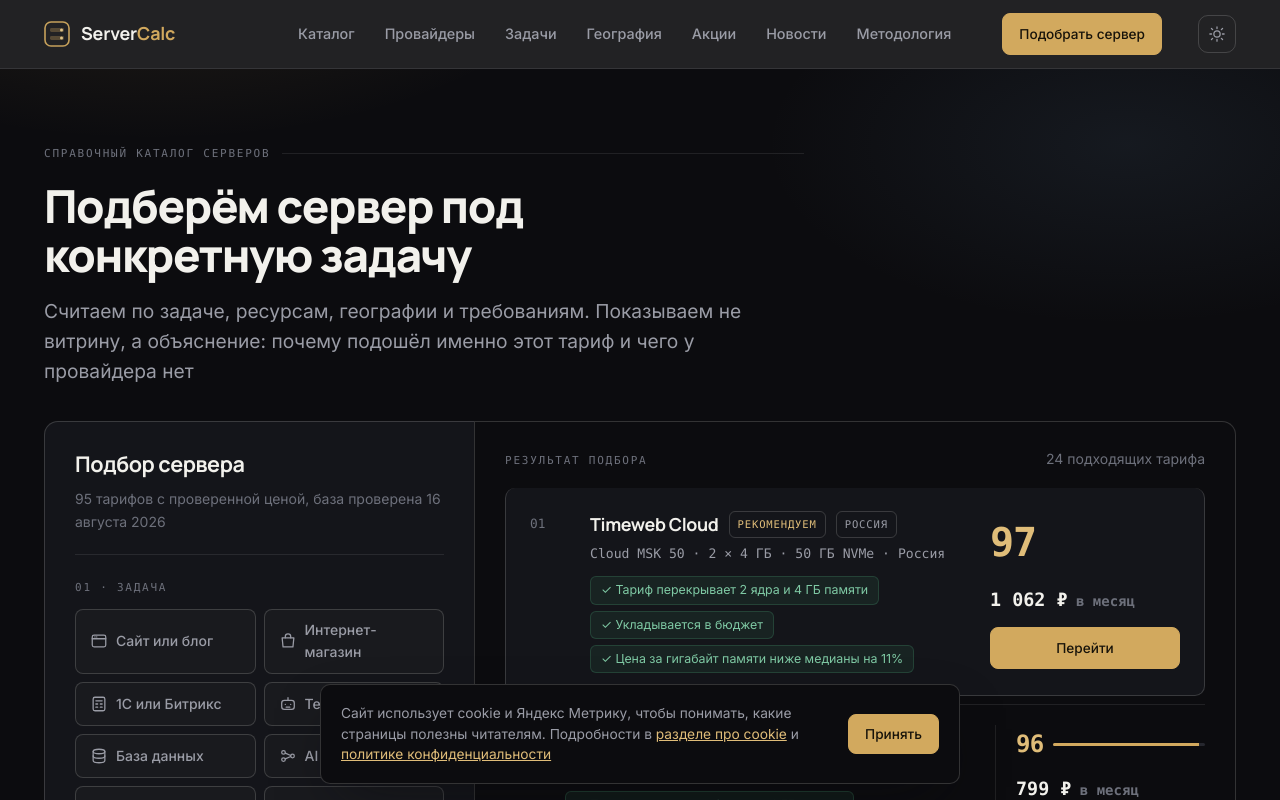
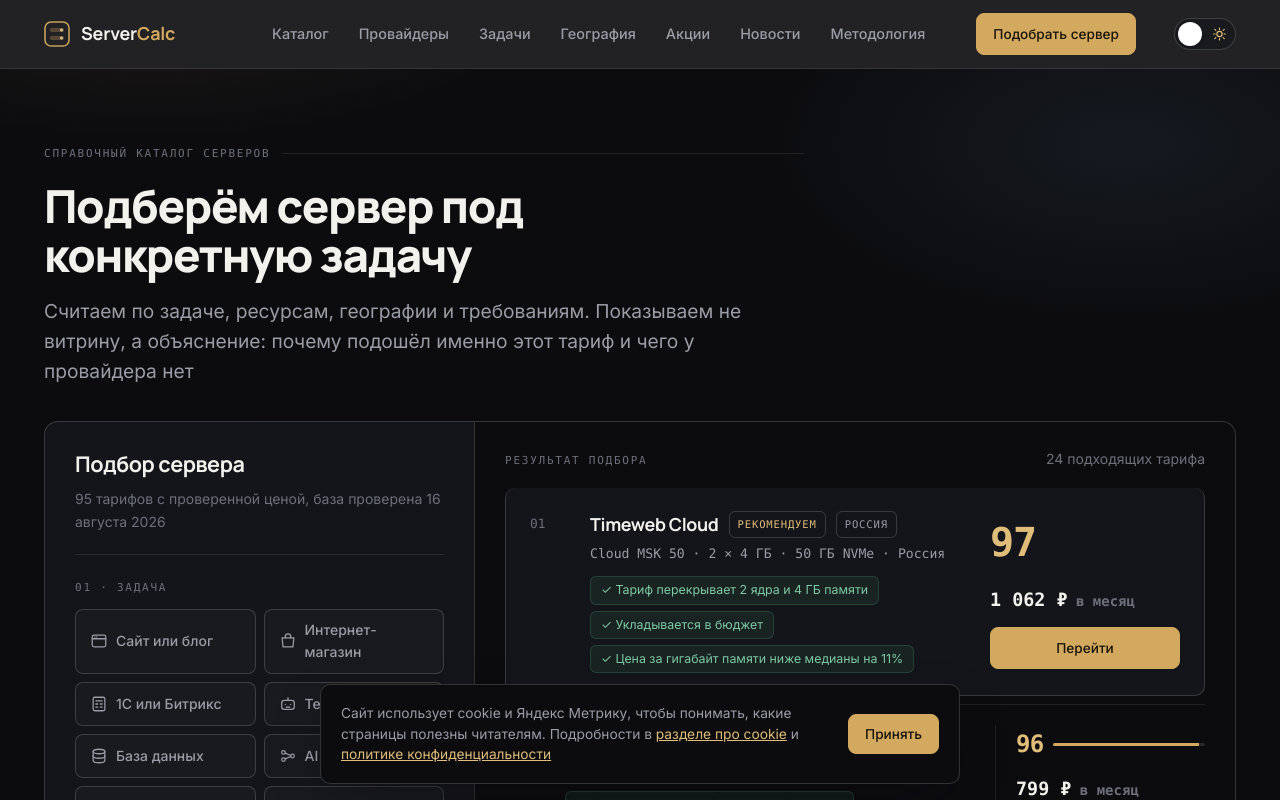
Before and after one commit to MakeBiz/servercalc, a Next.js app: page / in a window 1280 px wide. Shown: the top 800 px of the page. Built offline with nearby package versions, Linux system fonts and the light colour scheme.

Commit message:
ui: переключатель темы сделан явным ползунком (солнце/луна, скользящий кружок, синий трек в светлой)

```diff
--- a/app/globals.css
+++ b/app/globals.css
@@ -1365,26 +1365,52 @@ html[data-theme='light'] .hero::before {
     radial-gradient(700px 340px at 12% -8%, rgba(7, 78, 232, 0.08), transparent 65%),
     radial-gradient(600px 300px at 88% 4%, rgba(1, 60, 164, 0.06), transparent 60%);
 }
-/* Тумблер темы в шапке */
-.theme-toggle {
+/* Тумблер темы: явный переключатель со скользящим кружком */
+.theme-switch {
+  position: relative;
   display: inline-flex;
   align-items: center;
-  justify-content: center;
-  width: 38px;
-  height: 38px;
-  margin-left: 8px;
+  flex: none;
+  width: 62px;
+  height: 32px;
+  margin-left: 10px;
   padding: 0;
   border: 1px solid var(--ink-line-2);
-  border-radius: var(--r-md);
-  background: transparent;
-  color: var(--on-ink-dim);
+  border-radius: 999px;
+  background: var(--ink-600);
   cursor: pointer;
-  transition: color 0.15s ease, border-color 0.15s ease, background 0.15s ease;
+  transition: background 0.2s ease, border-color 0.2s ease;
 }
-.theme-toggle:hover {
-  color: var(--on-ink);
-  border-color: var(--brass);
+.theme-switch svg {
+  position: absolute;
+  top: 50%;
+  transform: translateY(-50%);
+  width: 15px;
+  height: 15px;
+  pointer-events: none;
+  color: var(--on-ink-faint);
+  transition: color 0.2s ease;
 }
+.theme-switch .ts-moon { left: 8px; }
+.theme-switch .ts-sun { right: 8px; }
+.theme-switch .ts-knob {
+  position: absolute;
+  top: 3px;
+  left: 3px;
+  width: 24px;
+  height: 24px;
+  border-radius: 50%;
+  background: #fff;
+  box-shadow: 0 1px 3px rgba(10, 12, 20, 0.45);
+  transition: transform 0.2s ease;
+  z-index: 1;
+}
+.theme-switch[aria-checked='false'] .ts-sun { color: var(--brass-bright); }
+.theme-switch[aria-checked='true'] { background: var(--brass); border-color: var(--brass); }
+.theme-switch[aria-checked='true'] .ts-knob { transform: translateX(30px); }
+.theme-switch[aria-checked='true'] .ts-moon { color: rgba(255, 255, 255, 0.9); }
+.theme-switch[aria-checked='true'] .ts-sun { color: rgba(255, 255, 255, 0.35); }
+.theme-switch:hover { border-color: var(--brass); }
 /* Липкая шапка: в тёмной теме фон захардкожен, для светлой — белый полупрозрачный */
 html[data-theme='light'] .header { background: rgba(255, 255, 255, 0.9); }
 /* Красный чип-причина (если где-то показывается) читаем на светлом */
--- a/components/Header.jsx
+++ b/components/Header.jsx
@@ -67,21 +67,21 @@ export default function Header({ showPromos = false }) {
 
         <button
           type="button"
-          className="theme-toggle"
+          role="switch"
+          aria-checked={theme === 'light'}
+          className="theme-switch"
           onClick={toggleTheme}
-          aria-label={theme === 'light' ? 'Включить тёмную тему' : 'Включить светлую тему'}
-          title={theme === 'light' ? 'Тёмная тема' : 'Светлая тема'}
+          aria-label="Переключить светлую и тёмную тему"
+          title="Светлая / тёмная тема"
         >
-          {theme === 'light' ? (
-            <svg width="18" height="18" viewBox="0 0 24 24" fill="none" aria-hidden="true">
-              <path d="M21 12.8A9 9 0 1111.2 3a7 7 0 009.8 9.8z" stroke="currentColor" strokeWidth="1.7" strokeLinejoin="round" />
-            </svg>
-          ) : (
-            <svg width="18" height="18" viewBox="0 0 24 24" fill="none" aria-hidden="true">
-              <circle cx="12" cy="12" r="4.2" stroke="currentColor" strokeWidth="1.7" />
-              <path d="M12 2.5v2.2M12 19.3v2.2M4.6 4.6l1.6 1.6M17.8 17.8l1.6 1.6M2.5 12h2.2M19.3 12h2.2M4.6 19.4l1.6-1.6M17.8 6.2l1.6-1.6" stroke="currentColor" strokeWidth="1.7" strokeLinecap="round" />
-            </svg>
-          )}
+          <svg className="ts-moon" viewBox="0 0 24 24" fill="none" aria-hidden="true">
+            <path d="M21 12.8A9 9 0 1111.2 3a7 7 0 009.8 9.8z" stroke="currentColor" strokeWidth="1.8" strokeLinejoin="round" />
+          </svg>
+          <svg className="ts-sun" viewBox="0 0 24 24" fill="none" aria-hidden="true">
+            <circle cx="12" cy="12" r="4.2" stroke="currentColor" strokeWidth="1.8" />
+            <path d="M12 2.6v2.3M12 19.1v2.3M4.5 4.5l1.6 1.6M17.9 17.9l1.6 1.6M2.6 12h2.3M19.1 12h2.3M4.5 19.5l1.6-1.6M17.9 6.1l1.6-1.6" stroke="currentColor" strokeWidth="1.8" strokeLinecap="round" />
+          </svg>
+          <span className="ts-knob" aria-hidden="true" />
         </button>
 
         <button
```
